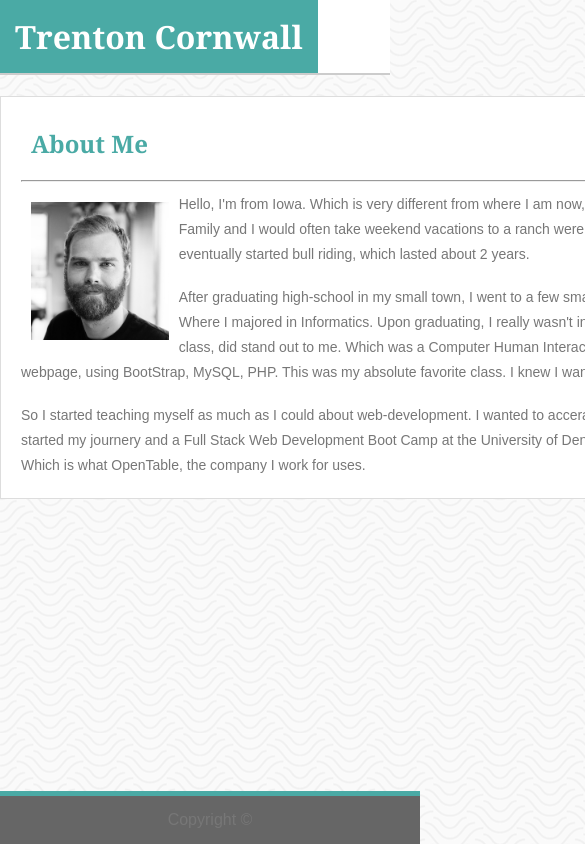
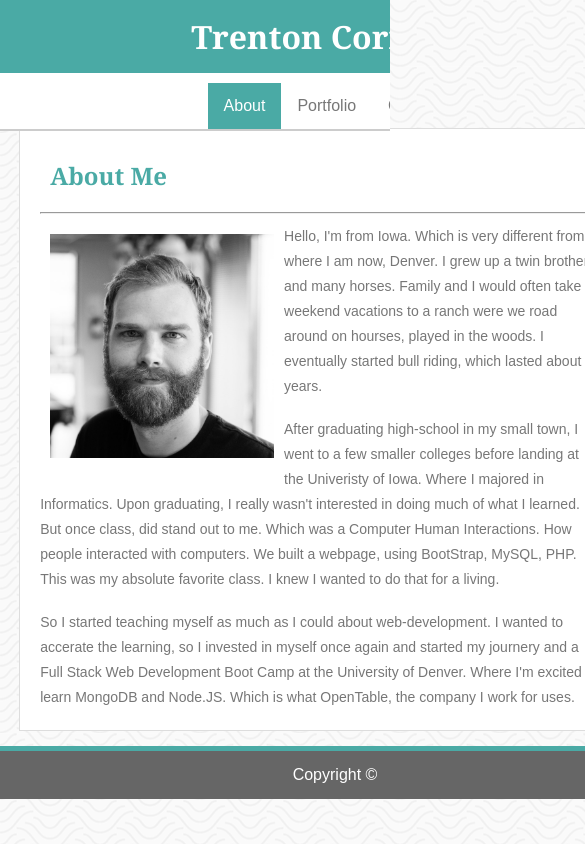
Before and after one commit to trentoncornwall/Basic-Portfolio-Responsive, a plain HTML site: page index.html in a window 390 px wide. Shown: the top 844 px of the page, 585 px wide, since content can reach past the window. Drawn offline with Linux system fonts and the light colour scheme.

Commit message:
media queries finished, part 1 done

```diff
--- a/assets/css/style.css
+++ b/assets/css/style.css
@@ -49,8 +49,9 @@ h2 {
 
 footer {
     background-color: #666666;
+    color: white;
     text-align: center;
-    position: fixed;
+    position: relative;
     left: 0;
     bottom: 0;
     width: 100%;
@@ -129,3 +130,110 @@ input[type=submit]{
     display: block;
     overflow: hidden;
 }
+
+@media screen and (max-width:980px) {
+    section {
+        margin-top: 10%;
+        margin-left: 5%;
+        margin-right: 30%;
+        position: relative;
+        padding: 20px;
+        clear: both;
+        background-color: #ffffff;
+        border: 1px solid #dddddd;
+    }
+
+    header {
+        width: 960px;
+    }
+
+    h1 {
+        margin-left: 5%;
+    }
+
+    ul {
+        margin-right: 5%;
+    }
+}
+
+
+
+@media screen and (max-width:768px) {
+    body {
+        width: 768px;
+    }
+    section {
+        margin-top: 10%;
+        margin-left: 3%;
+        margin-right: 3%;
+        position: relative;
+        padding: 20px;
+        clear: both;
+        background-color: #ffffff;
+        border: 1px solid #dddddd;
+    }
+
+    header {
+        width: 768px;
+    }
+
+    h1 {
+        margin-left: 3%;
+        float: left;
+    }
+
+    ul {
+        margin-left: 150px;
+        float: left;
+    }
+
+}
+
+
+@media screen and (max-width:640px) {
+    body {
+        width: 640px;
+    }
+    section {
+        z-index: 1;
+        margin-top: 20%;
+        margin-left: 3%;
+        margin-right: 3%;
+        position: relative;
+        padding: 20px;
+        clear: both;
+        background-color: #ffffff;
+        border: 1px solid #dddddd;
+        overflow: scroll;
+    }
+
+    header {
+        width: 100%;
+        z-index: 2;
+    }
+
+    h1 {
+        width: 640px;
+        float: left;
+        margin: 0;
+        text-align: center;
+    }
+    ul {
+        text-align: center;
+        padding-left: 6%;
+    }
+
+    li a{
+        text-align: center;
+    }
+    img {
+        width: 40%;
+        height: 40%;
+    }
+
+    footer {
+        z-index: 2;
+        margin-top: 15px;
+
+    }
+}
--- a/index.html
+++ b/index.html
@@ -5,6 +5,7 @@
     <title>Trenton Cornwall</title>
     <!-- Required meta tags -->
     <meta charset="utf-8">
+    <meta name="viewport" content="width=device-width, initial-scale=1.0">
     <!-- CSS -->
     <link rel="stylesheet" type="text/css" href="assets/css/style.css">
 </head>
@@ -12,6 +13,7 @@
 <body>
         <header>
                 <div id="topcontent">
+
                         <h1>Trenton Cornwall</h1>
 
                     <ul>
@@ -21,28 +23,31 @@
                     </ul>
                 </div>
         </header>
-
         <section id="aboutme">
             <h2>About Me</h2>
             <hr>
             <img src="assets/images/me.jpg">
             <div id="abouttext">
                 <p>
-                Hello, I'm from Iowa. Which is very different from where I am now, Denver. I grew up a twin brother and
+                    Hello, I'm from Iowa. Which is very different from where I am now, Denver. I grew up a twin brother
+                    and
                     many
                     horses.
-                Family and I would often take weekend vacations to a ranch were we road around on hourses, played in the
+                    Family and I would often take weekend vacations to a ranch were we road around on hourses, played in
+                    the
                     woods.
                     I eventually started bull riding, which lasted about 2 years.
                 </p>
                 <br>
                 <p>
-                After graduating high-school in my small town, I went to a few smaller colleges before landing at the
+                    After graduating high-school in my small town, I went to a few smaller colleges before landing at
+                    the
                     Univeristy of Iowa.
                     Where I majored in Informatics. Upon graduating, I really wasn't interested in doing much of what I
                     learned.
                     But once class,
-                did stand out to me. Which was a Computer Human Interactions. How people interacted with computers. We
+                    did stand out to me. Which was a Computer Human Interactions. How people interacted with computers.
+                    We
                     built
                     a webpage,
                     using BootStrap, MySQL, PHP. This was my absolute favorite class. I knew I wanted to do that for a
@@ -55,11 +60,12 @@
                     I invested in myself
                     once again and started my journery and a Full Stack Web Development Boot Camp at the University of
                     Denver.
-                Where I'm excited to learn MongoDB and Node.JS. Which is what OpenTable, the company I work for uses.
+                    Where I'm excited to learn MongoDB and Node.JS. Which is what OpenTable, the company I work for
+                    uses.
                 </p>
             </div>
         </section>
-
+    </div>
     <footer>
         Copyright ©
     </footer>
```
Also changed, not shown: contact.html (+1 -0 lines), portfolio.html (+1 -0 lines), 1 other file. Lines whose indentation alone changed are shown as unchanged.
